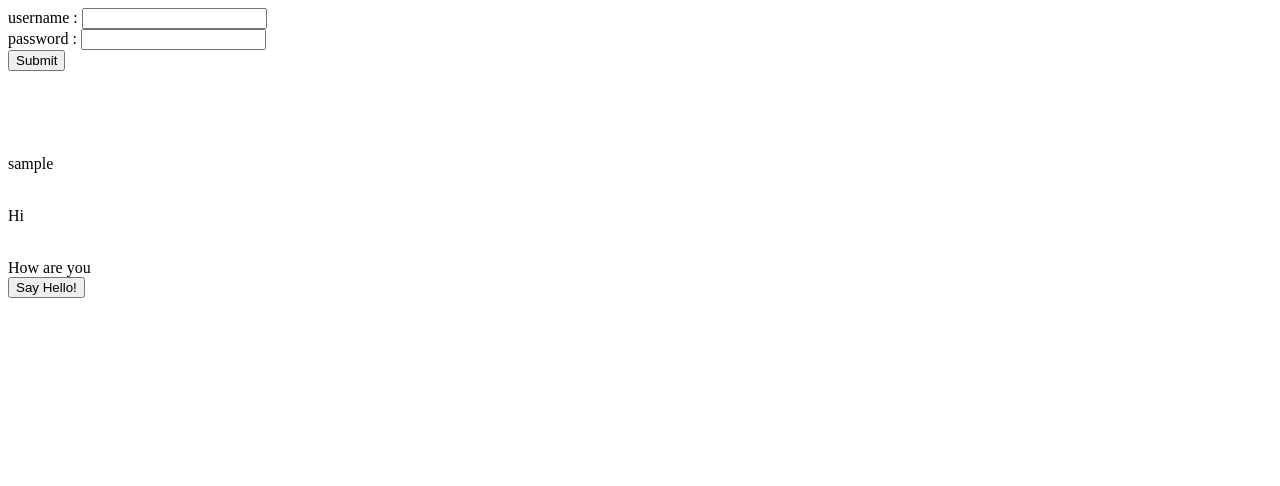
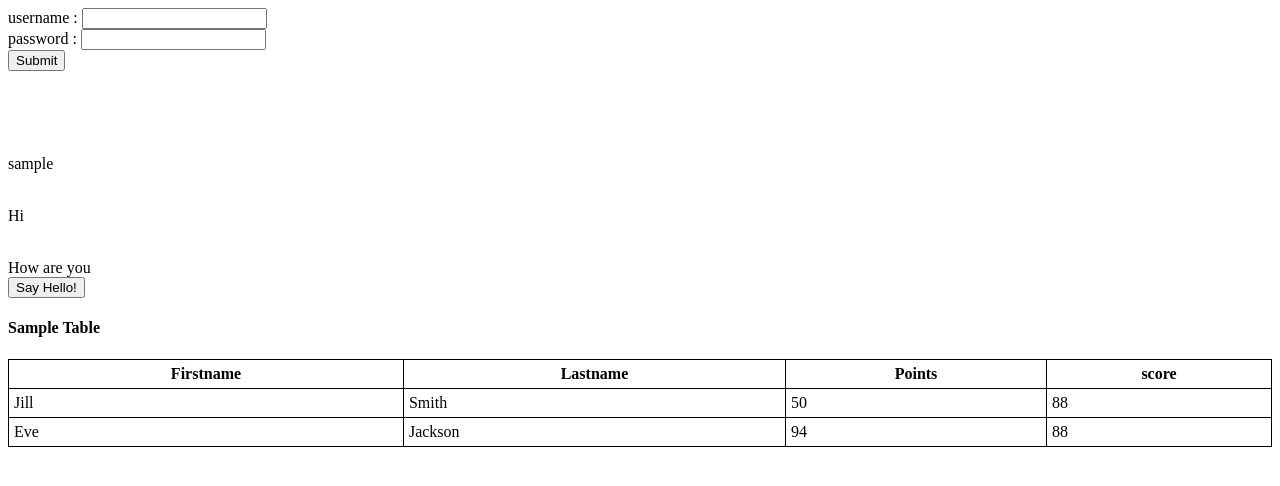
Before and after one commit to karunakaran86/MyProjects, a plain HTML site: page SampleJavaScript/Demo1/index.html in a window 1280 px wide. Drawn offline with Linux system fonts and the light colour scheme.

Commit message:
added .css files

```diff
--- a/SampleJavaScript/Demo1/index.html
+++ b/SampleJavaScript/Demo1/index.html
@@ -1,6 +1,8 @@
 <html>
 <head>
 	<script src="sample.js"></script>
+	<link rel="stylesheet" type="text/css" href="sampleStyle.css">
+
 </head>
 <body>
 <div>
@@ -17,5 +19,29 @@ Hi<p id="wish"> </p><br>
 How are you
 </div>
 <button onclick="wish()"> Say Hello!</button>
+<div>
+	<h4>Sample Table </h4>
+<table style="width:100%" id="SampleTable">
+<tr>
+    <th>Firstname</th>
+    <th>Lastname</th>
+    <th>Points</th>
+    <th>score</th>
+  </tr>
+  <tr>
+    <td>Jill</td>
+    <td>Smith</td>
+    <td>50</td>
+    <td>88</td>
+  </tr>
+  <tr>
+    <td>Eve</td>
+    <td>Jackson</td>
+    <td>94</td>
+    <td>88</td>
+  </tr>
+</table>
+	</div>
 </body>
+
 </html>
--- /dev/null
+++ b/SampleJavaScript/Demo1/sampleStyle.css
@@ -0,0 +1,7 @@
+ table, th, td {
+    border: 1px solid black;
+    border-collapse: collapse;
+}
+th, td {
+    padding: 5px;
+}
```
Also changed, not shown: SampleJavaScript/Demo1/sample.js (+17 -1 lines).
